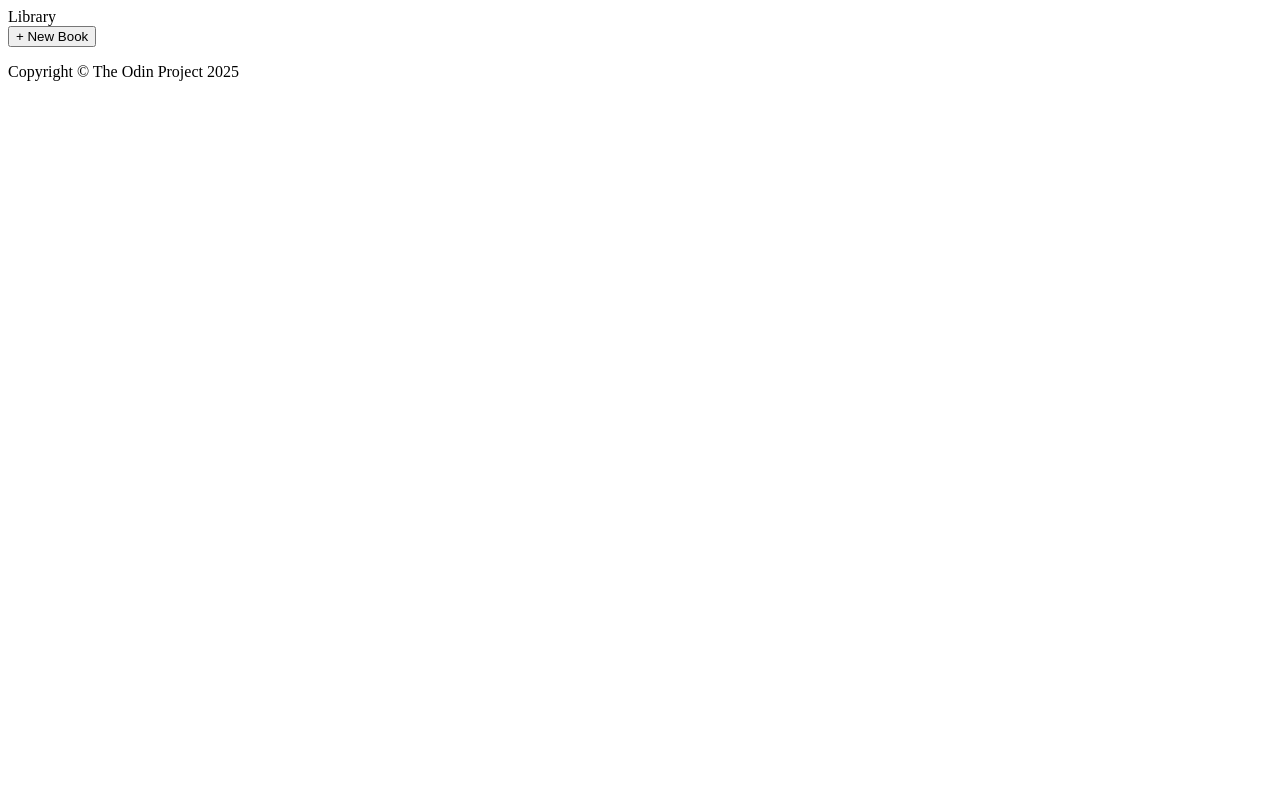
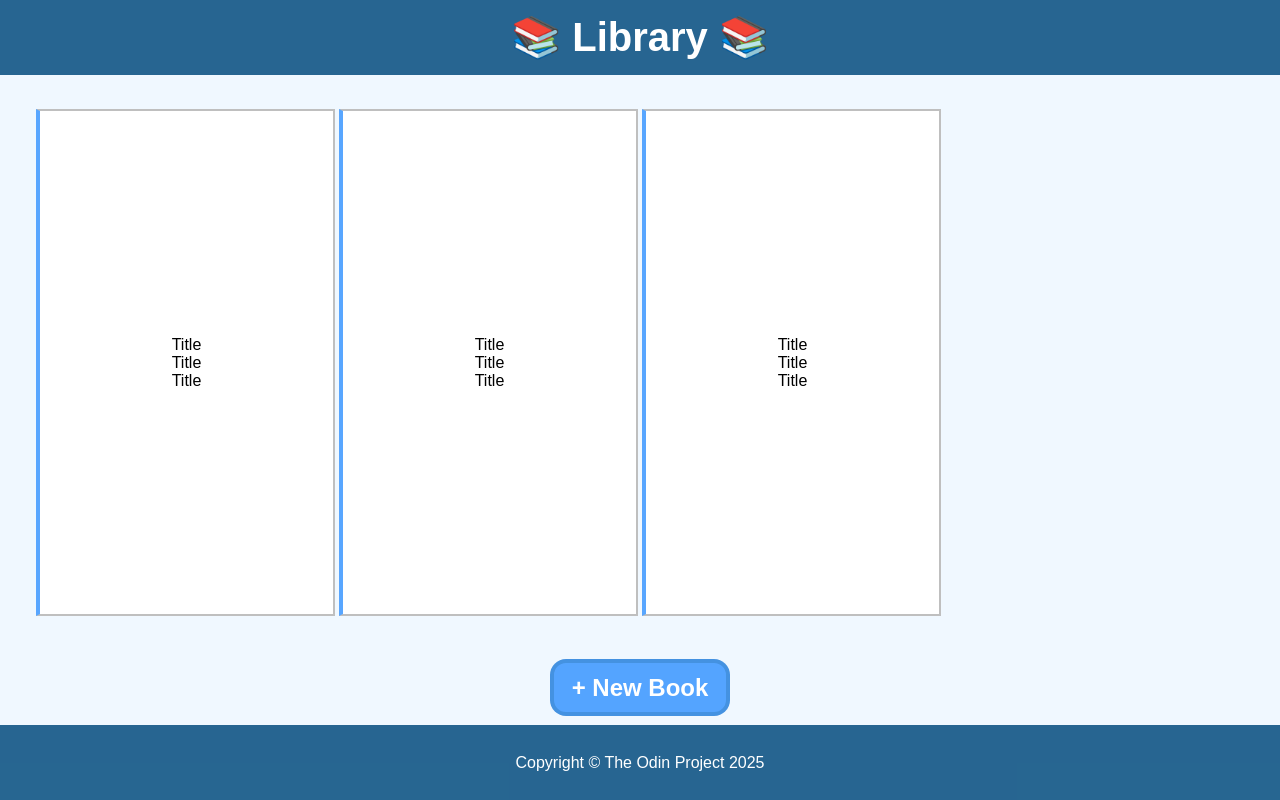
Before and after one commit to haristotle3/the-odin-project-assignments, a plain HTML site: page advanced-javascript/library/index.html in a window 1280 px wide. Drawn offline with Linux system fonts and the light colour scheme.

Commit message:
Implement styling

```diff
--- a/advanced-javascript/library/index.html
+++ b/advanced-javascript/library/index.html
@@ -10,14 +10,31 @@
   </head>
   <body>
     <nav>
-      <div class="logo">Library</div>
+      <div class="logo">📚 Library 📚</div>
     </nav>
+
     <main>
-      <div class="card-container"></div>
+      <div class="card-container">
+        <div class="card">
+          <p>Title</p>
+          <p>Title</p>
+          <p>Title</p>
+        </div>
+        <div class="card">
+          <p>Title</p>
+          <p>Title</p>
+          <p>Title</p>
+        </div><div class="card">
+          <p>Title</p>
+          <p>Title</p>
+          <p>Title</p>
+        </div>
+      </div>
       <div class="button-container">
         <button>+ New Book</button>
       </div>
     </main>
+
     <footer>
       <p>Copyright © The Odin Project 2025</p>
     </footer>
--- a/advanced-javascript/library/style.css
+++ b/advanced-javascript/library/style.css
@@ -0,0 +1,83 @@
+* {
+  margin: 0;
+  padding: 0;
+  font-family: Arial, Helvetica, sans-serif;
+}
+
+body {
+  height: 100vh;
+  display: flex;
+  flex-direction: column;
+  justify-content: center;
+}
+
+nav,
+footer {
+  display: flex;
+  align-items: center;
+  justify-content: center;
+  background-color: rgba(23, 90, 137, 0.929);
+  color: white;
+  text-align: center;
+  height: 75px;
+}
+
+main {
+  background-color: aliceblue;
+  flex: 1;
+  display: flex;
+  flex-direction: column;
+}
+
+main .card-container {
+  flex: 1;
+  display: grid;
+  align-items: center;
+  justify-content: center;
+  gap: 4px;
+
+  padding: 36px;
+  grid-template-columns: repeat(auto-fill, minmax(250px, 1fr));
+  grid-template-rows: repeat(auto-fill, minmax(250px, 1fr));
+}
+
+main .card {
+  background-color: white;
+  display: flex;
+  flex-direction: column;
+  justify-content: center;
+  align-items: center;
+
+  height: 100%;
+  border: 2px solid rgba(0, 0, 0, 0.25);
+  border-left: 4px solid rgba(33, 137, 255, 0.75);
+}
+
+main .button-container {
+  display: flex;
+  justify-content: center;
+  align-items: center;
+  height: 75px;
+  margin-top: auto;
+}
+
+main .button-container button {
+  color: white;
+  height: 75%;
+  width: 180px;
+  border-radius: 16px;
+
+  font-size: 24px;
+  font-weight: 900;
+  background-color: rgba(33, 137, 255, 0.75);
+  border: 4px solid rgba(23, 89, 137, 0.25);
+}
+
+nav {
+  font-size: 40px;
+  font-weight: 900;
+}
+
+footer {
+  margin-top: auto;
+}
```
